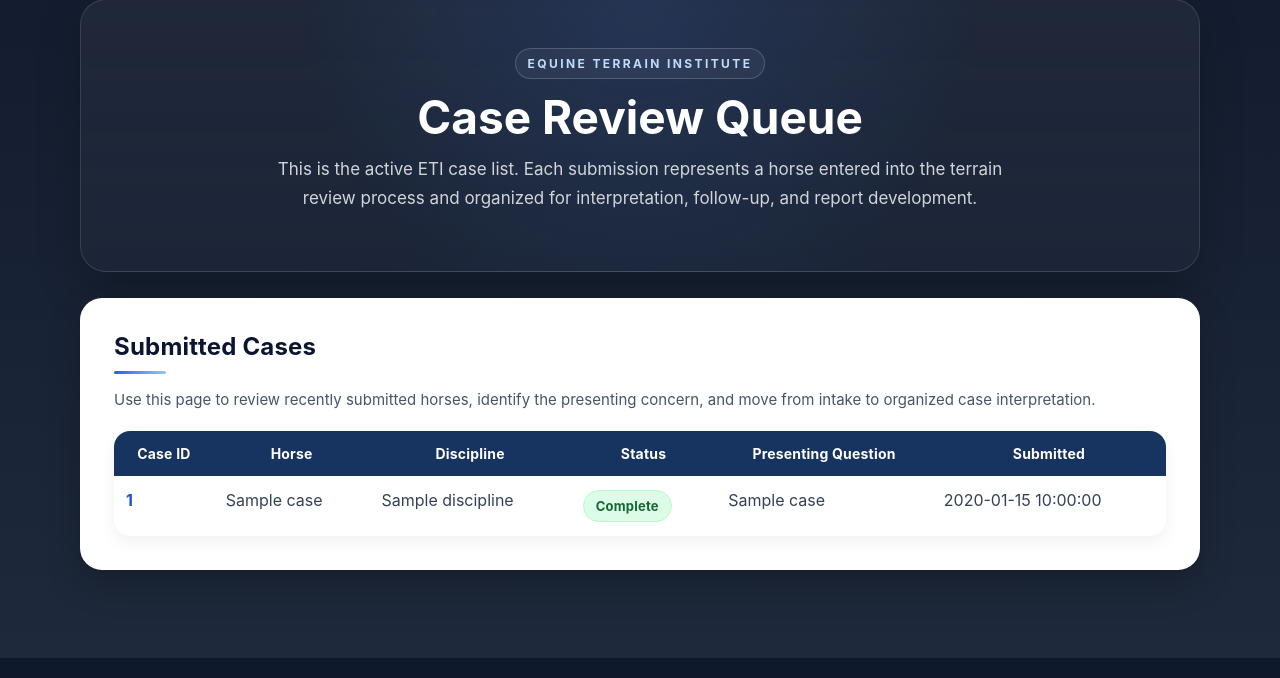
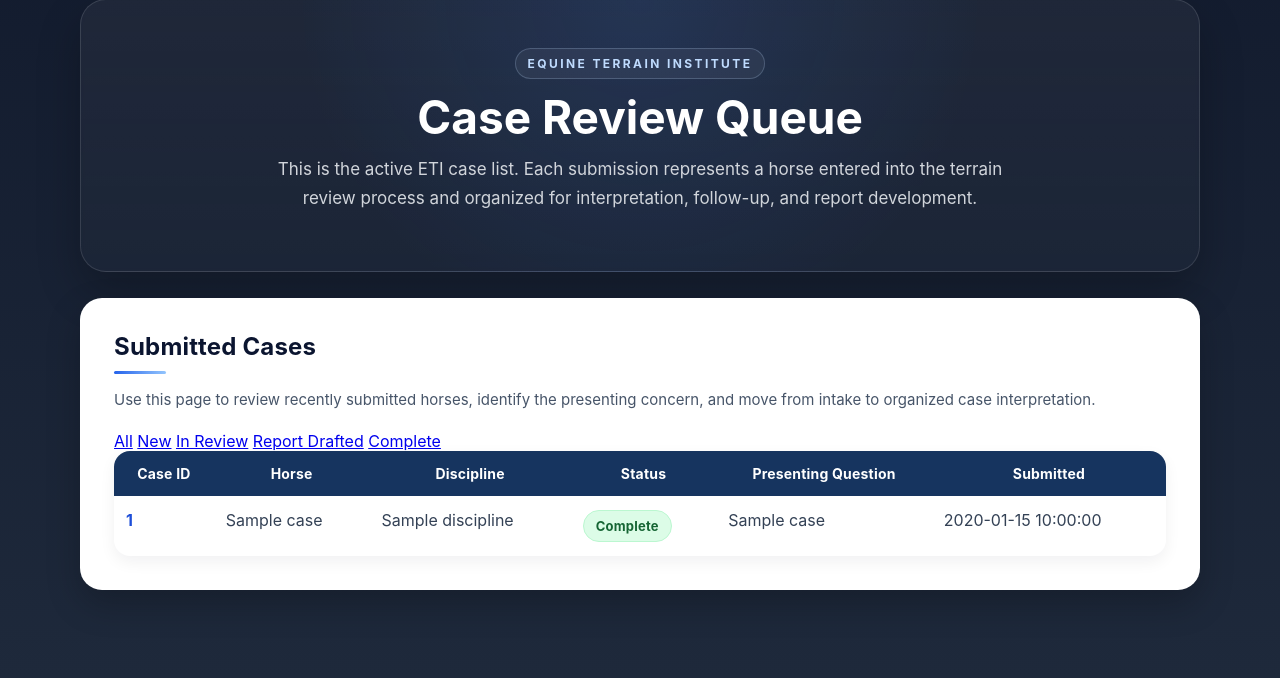
Before and after one commit to Hallinass01/eti-system, a Python web app: template templates/cases.html in a window 1280 px wide. Shown: the part 293-971 px from the top of the page. Run offline with Jinja, Linux system fonts and the light colour scheme; the template is opened without the code that fills it: most values are stand-ins (such as "Sample title", 1, 10 or a date in 2020).

Commit message:
Update cases.html

```diff
--- a/templates/cases.html
+++ b/templates/cases.html
@@ -46,6 +46,14 @@
     and move from intake to organized case interpretation.
   </p>
 
+  <div class="filter-bar">
+    <a href="/cases" class="filter-chip {% if not selected_status %}active{% endif %}">All</a>
+    <a href="/cases?status=New" class="filter-chip {% if selected_status == 'New' %}active{% endif %}">New</a>
+    <a href="/cases?status=In Review" class="filter-chip {% if selected_status == 'In Review' %}active{% endif %}">In Review</a>
+    <a href="/cases?status=Report Drafted" class="filter-chip {% if selected_status == 'Report Drafted' %}active{% endif %}">Report Drafted</a>
+    <a href="/cases?status=Complete" class="filter-chip {% if selected_status == 'Complete' %}active{% endif %}">Complete</a>
+  </div>
+
   <table class="table">
         <tr><th>Case ID</th><th>Horse</th><th>Discipline</th><th>Status</th><th>Presenting Question</th><th>Submitted</th></tr>
         {% for c in cases %}
```
